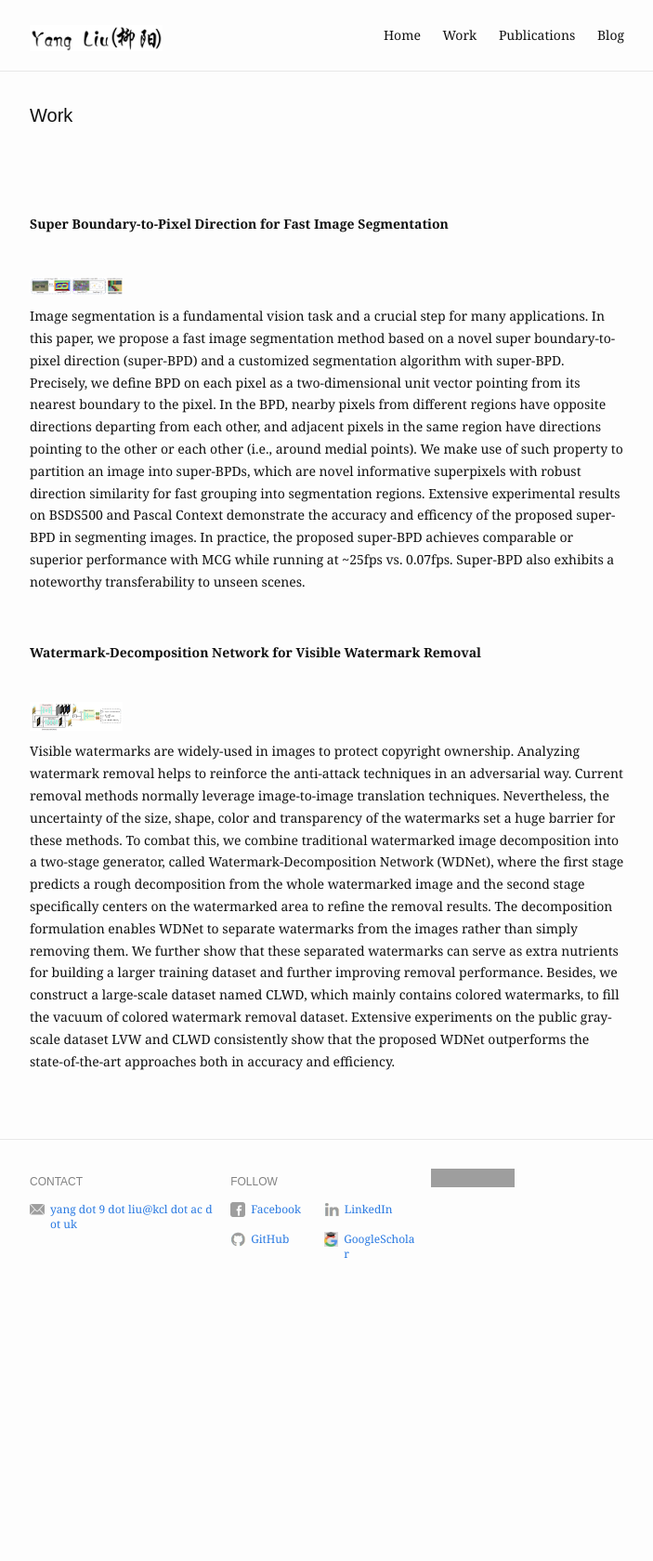
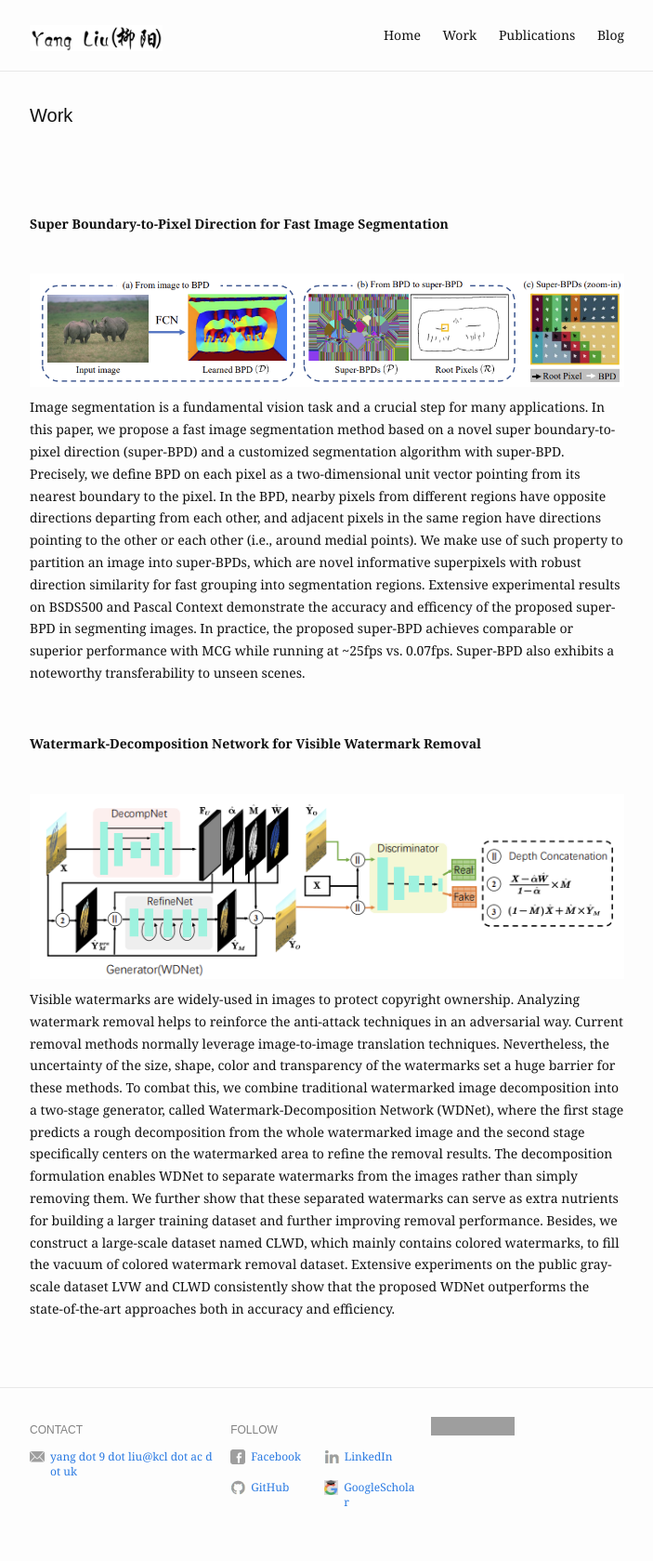
Before and after one commit to MRUIL/MRUIL.github.io, a Jekyll site: the page built from work.md, in a window 1280 px wide. Shown: the whole page at 93% size, without its empty margins (288-991 px from the left). Built offline with Jekyll 4.4.1, drawn with Linux system fonts in a browser that asks for light colours; before the commit the page ends 1412 px from its top, so only the background shows below that; grey boxes are pictures that could not be loaded.

Commit message:
Update _work.scss

```diff
--- a/_sass/_work.scss
+++ b/_sass/_work.scss
@@ -12,9 +12,9 @@
 }
 
 .work-bubble {
-  float: center;
-  margin-right: 20px; /* 可选，增加图之间的水平间距 */
-  max-width: 100px; /* 设置图片最大宽度 */
+  display: block; /* 让图片居中显示 */
+  margin: 0 auto; /* 水平居中 */
+  max-width: 100%; /* 设置图片最大宽度为100%行宽 */
   height: auto; /* 让高度自动调整以保持等比例缩放 */
 }
 
```
